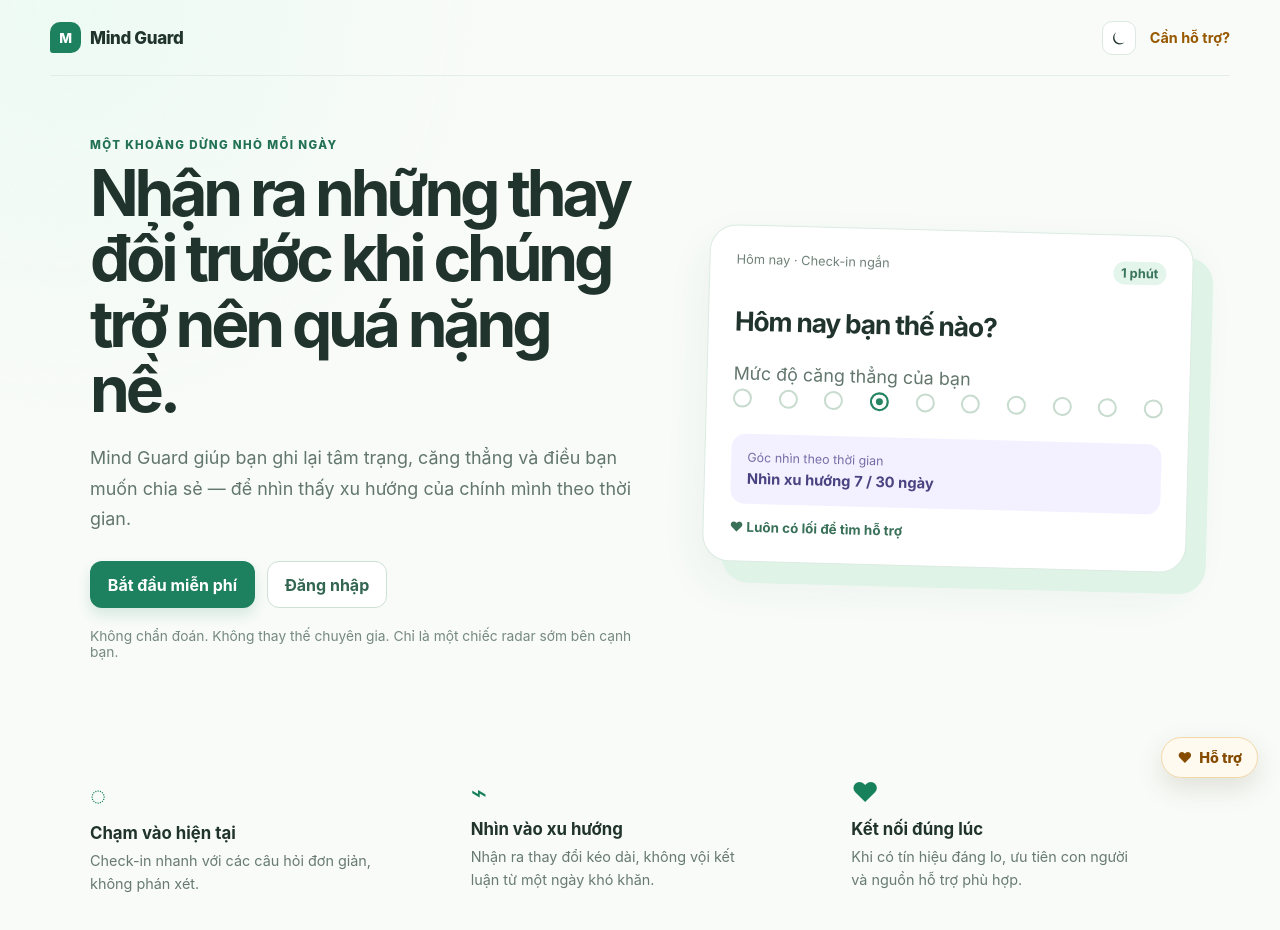
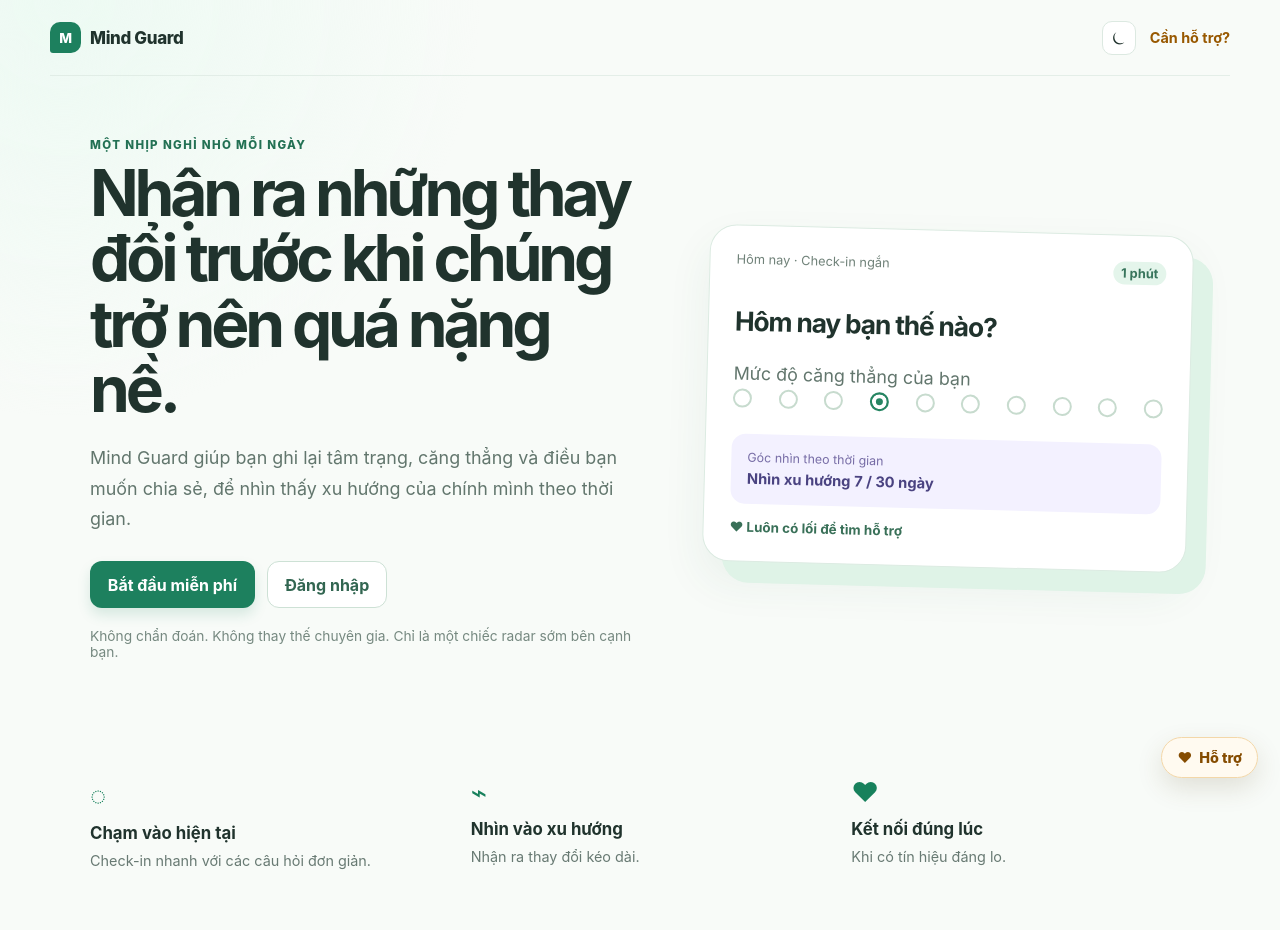
Before and after one commit to b161009/MindGuard, a React (Vite) app: page / in a window 1280 px wide. Shown: the top 930 px of the page. Built offline with nearby package versions, Linux system fonts and the light colour scheme; no server answers.

Commit message:
Update Landing.jsx

```diff
--- a/src/pages/Landing.jsx
+++ b/src/pages/Landing.jsx
@@ -9,9 +9,9 @@ export default function Landing() {
     <main className="page landing-page">
       <div className="container landing-hero">
         <section>
-          <span className="eyebrow">MỘT KHOẢNG DỪNG NHỎ MỖI NGÀY</span>
+          <span className="eyebrow">MỘT NHỊP NGHỈ NHỎ MỖI NGÀY</span>
           <h1>{copyVariant('Nhận ra những thay đổi trước khi chúng trở nên quá nặng nề.', 'Một khoảng nhỏ để bạn được là chính mình.')}</h1>
-          <p>{copyVariant('Mind Guard giúp bạn ghi lại tâm trạng, căng thẳng và điều bạn muốn chia sẻ — để nhìn thấy xu hướng của chính mình theo thời gian.', 'Không cần phải vui ngay, cũng không cần tìm đủ lời để giải thích. Bạn có thể ghi lại cảm xúc hôm nay và cùng Mind Guard nhìn lại những thay đổi theo thời gian.')}</p>
+          <p>{copyVariant('Mind Guard giúp bạn ghi lại tâm trạng, căng thẳng và điều bạn muốn chia sẻ, để nhìn thấy xu hướng của chính mình theo thời gian.', 'Không cần phải vui ngay, cũng không cần tìm đủ lời để giải thích. Bạn có thể ghi lại cảm xúc hôm nay và cùng Mind Guard nhìn lại những thay đổi theo thời gian.')}</p>
           <div className="hero-actions">
             <Link to={user ? '/dashboard' : '/register'}><Button>{user ? 'Vào không gian của tôi' : 'Bắt đầu miễn phí'}</Button></Link>
             {!user && <Link to="/login"><Button variant="secondary">Đăng nhập</Button></Link>}
@@ -28,9 +28,9 @@ export default function Landing() {
         </section>
       </div>
       <div className="container landing-features">
-        <article><span>◌</span><h2>Chạm vào hiện tại</h2><p>Check-in nhanh với các câu hỏi đơn giản, không phán xét.</p></article>
-        <article><span>⌁</span><h2>Nhìn vào xu hướng</h2><p>Nhận ra thay đổi kéo dài, không vội kết luận từ một ngày khó khăn.</p></article>
-        <article><span>♥</span><h2>Kết nối đúng lúc</h2><p>Khi có tín hiệu đáng lo, ưu tiên con người và nguồn hỗ trợ phù hợp.</p></article>
+        <article><span>◌</span><h2>Chạm vào hiện tại</h2><p>Check-in nhanh với các câu hỏi đơn giản.</p></article>
+        <article><span>⌁</span><h2>Nhìn vào xu hướng</h2><p>Nhận ra thay đổi kéo dài.</p></article>
+        <article><span>♥</span><h2>Kết nối đúng lúc</h2><p>Khi có tín hiệu đáng lo.</p></article>
       </div>
     </main>
   );
```
